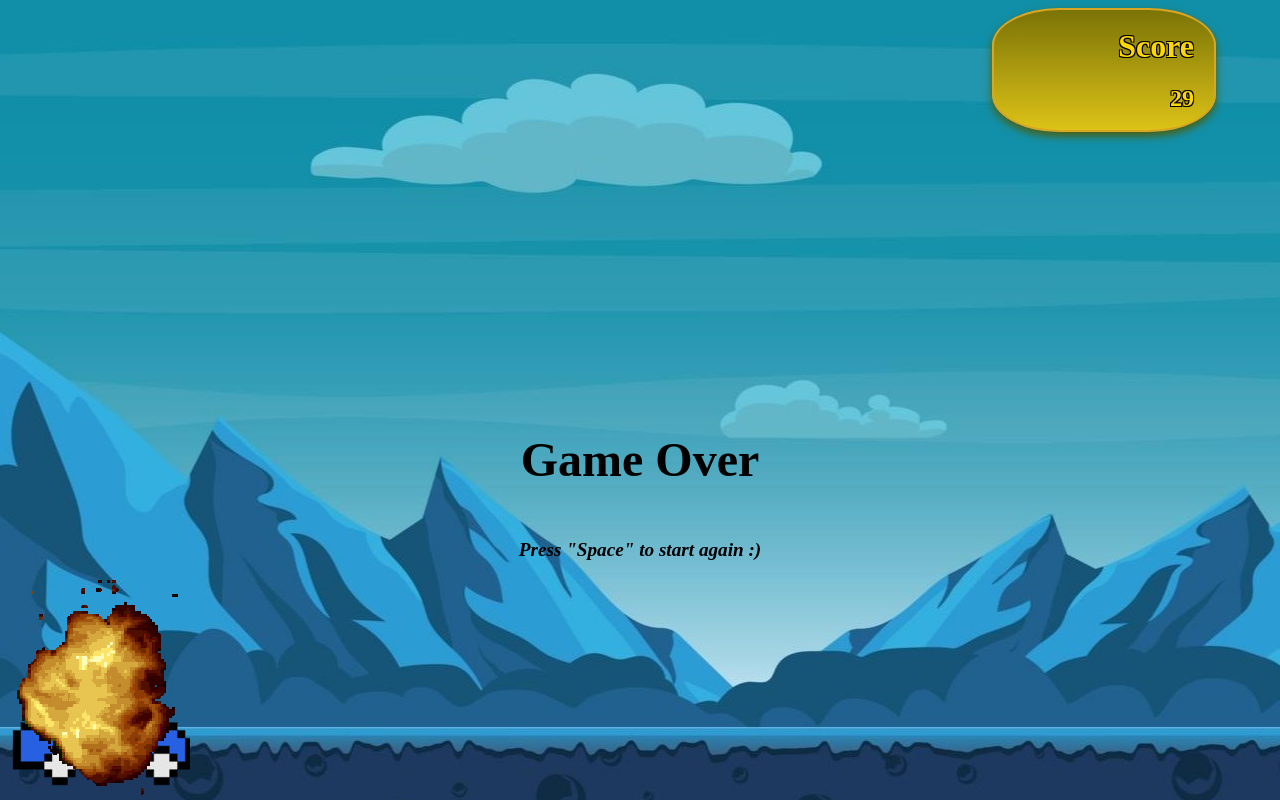
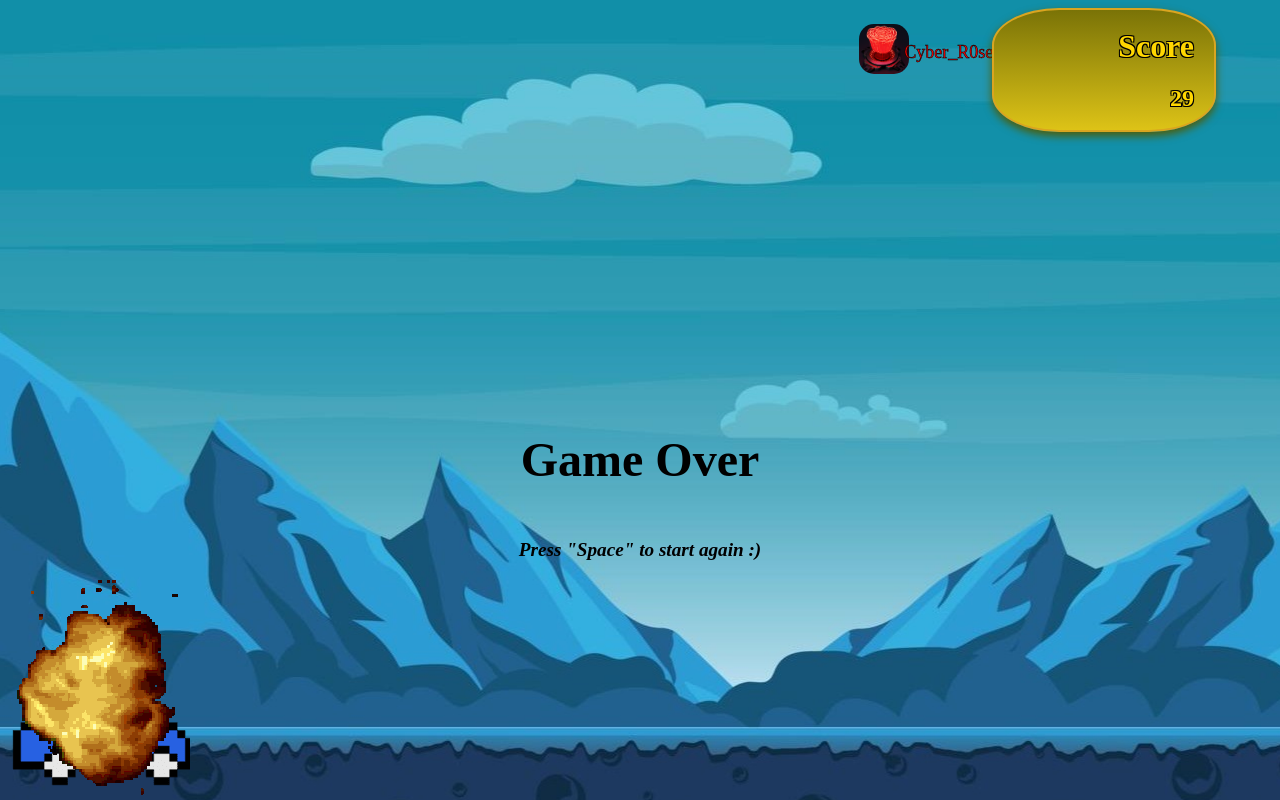
Before and after one commit to cybernazar21/game-js, a plain HTML site: page index.html in a window 1280 px wide. Drawn offline with Linux system fonts and the light colour scheme.

Commit message:
added logo

```diff
--- a/index.html
+++ b/index.html
@@ -8,6 +8,10 @@
 </head>
 <body>
     <!-- VITALY - the best name ever ! -->
+        <a href="https://github.com/cybernazar21" target="_blank">
+            <img class="logo" src="./images/cyber-rose-v0-9s5y72fhtfia1.png" alt="CyberRoser">
+            <p class="cyber">Cyber_R0se21</p>
+        </a>
     <div class="score">
         <h1>Score</h1>
         <h2 id="scoreValue">0</h2>
--- a/style.css
+++ b/style.css
@@ -73,6 +73,41 @@ body {
     1px 1px 0 #000;
 }
 
+.logo {
+    position: absolute;
+    border-radius: 30%;
+    width: 50px;
+    height: 50px;
+    transition: all 1s ease;
+    cursor: pointer;
+    top: 3%;
+    right: 29%;
+    z-index: 1;
+  }
+
+  .cyber {
+    position: absolute;
+    color: #ff0000;
+    -webkit-text-stroke-width: 0.5px; /* Ширина контуру */
+    -webkit-text-stroke-color: black; /* Колір контуру */
+    font-size: large ;
+    display: block;
+    transition: all 1s ease;
+    cursor: pointer;
+    top: 3%;
+    right: 21%;
+    z-index: 1;
+  }
+
+  .logo:hover {
+    transform: scale(1.1) translate(10%, -10%);
+}
+
+  .cyber:hover {
+    transform: scale(1.1) translate(10%, -10%);
+  }
+
+
 .explosion {
     background-image: url("./images/explosion.gif");
     height: 220px;
```
Also changed, not shown: images/cyber-rose-v0-9s5y72fhtfia1.png (added).
